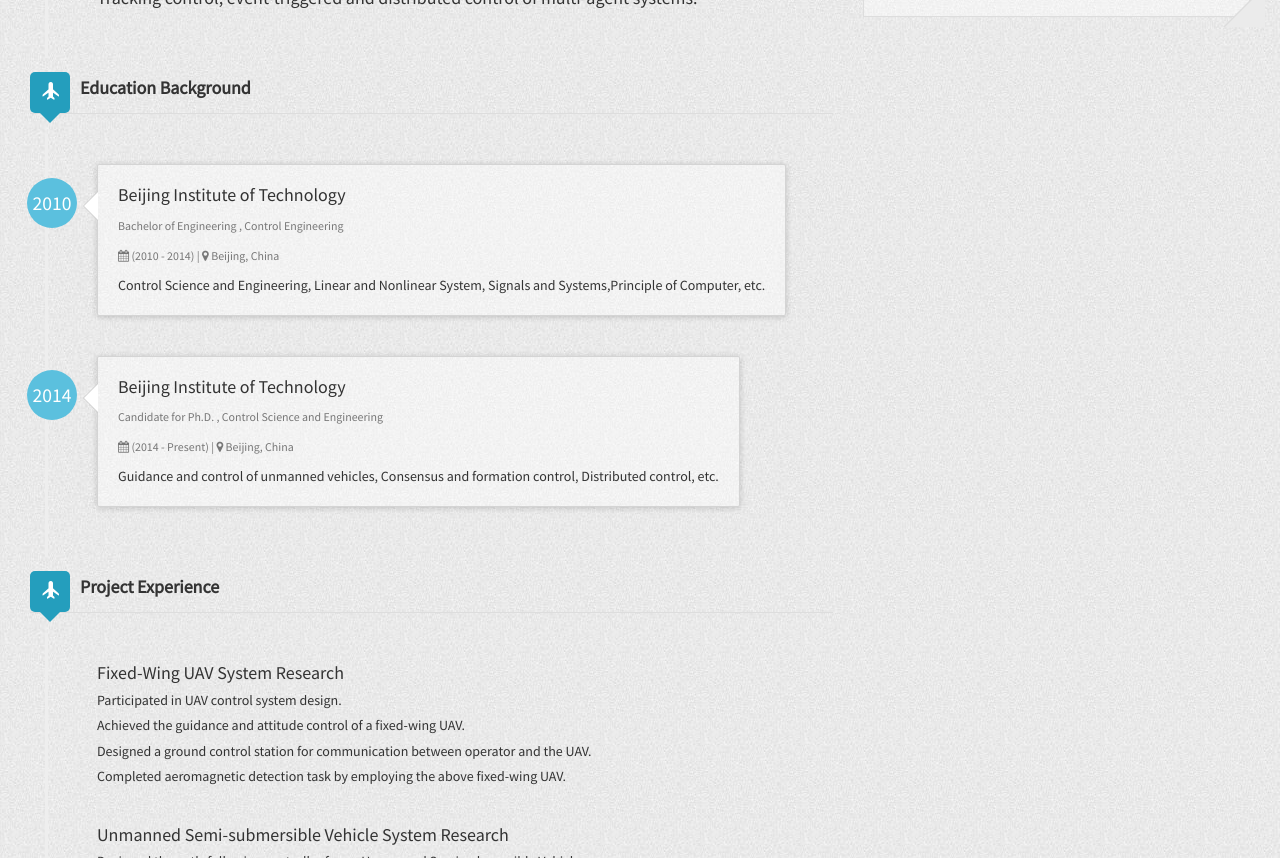
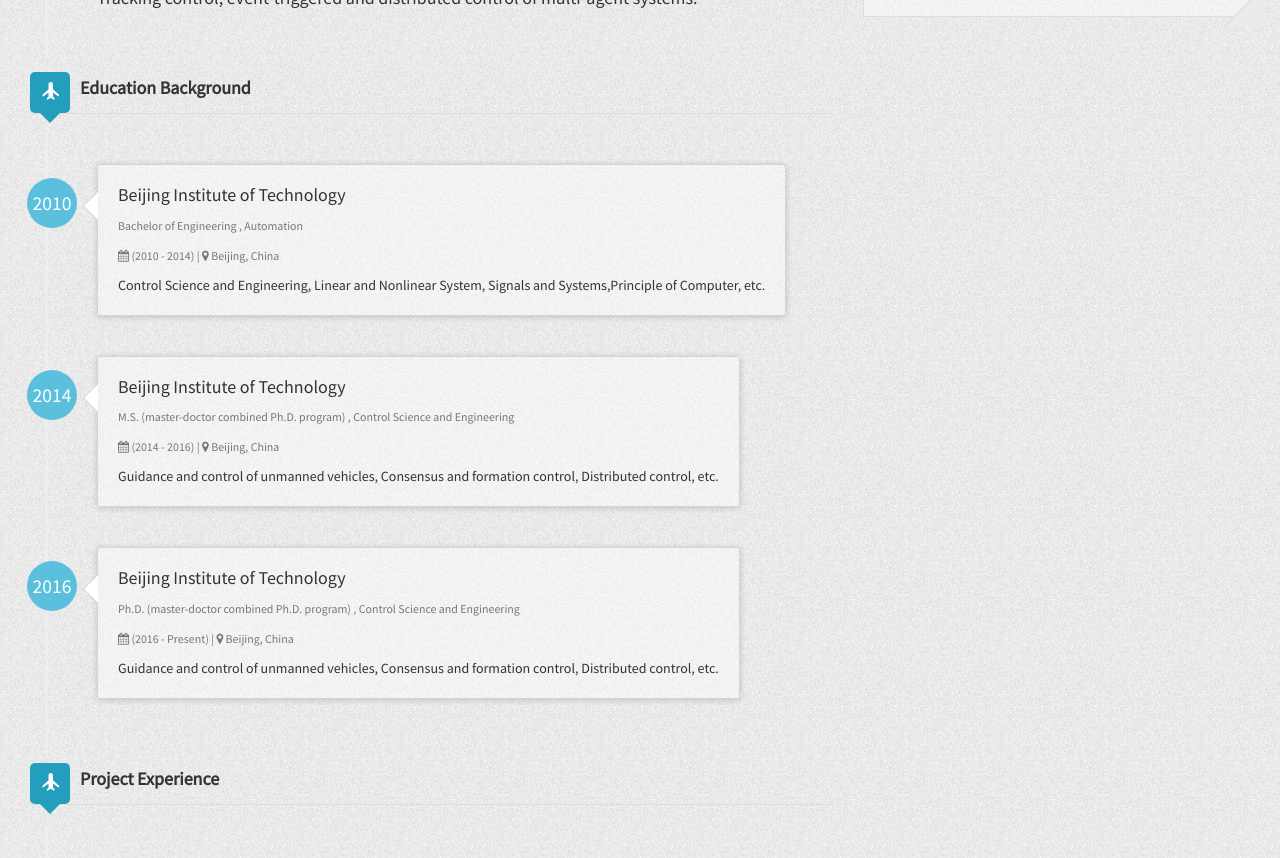
Before and after one commit to wangbo121/CV, a Jekyll site: the page built from index.html, in a window 1280 px wide and 900 px high, scrolled down 445 px, cut to the strip 42-900 px from the top of the window. Built offline with Jekyll 4.4.1, drawn with Linux system fonts in a browser that asks for light colours; nearby versions of some CDN libraries.

Commit message:
添加硕士学位

```diff
--- a/_config.yml
+++ b/_config.yml
@@ -59,17 +59,27 @@
       organization: Beijing Institute of Technology
       location: Beijing, China
       degree: Bachelor of Engineering
-      major: Control Engineering
+      major: Automation
       started: 2010
       duration: (2010 - 2014)
       description: Control Science and Engineering, Linear and Nonlinear System, Signals and Systems,Principle of Computer, etc.
+
     - education2:
       organization: Beijing Institute of Technology
       location: Beijing, China
-      degree: Candidate for Ph.D.
+      degree: M.S. (master-doctor combined Ph.D. program)
       major: Control Science and Engineering
       started: 2014
-      duration: (2014 - Present)
+      duration: (2014 - 2016)
+      description: Guidance and control of unmanned vehicles, Consensus and formation control, Distributed control, etc.
+
+    - education3:
+      organization: Beijing Institute of Technology
+      location: Beijing, China
+      degree: Ph.D. (master-doctor combined Ph.D. program)
+      major: Control Science and Engineering
+      started: 2016
+      duration: (2016 - Present)
       description: Guidance and control of unmanned vehicles, Consensus and formation control, Distributed control, etc.
 
 
```
